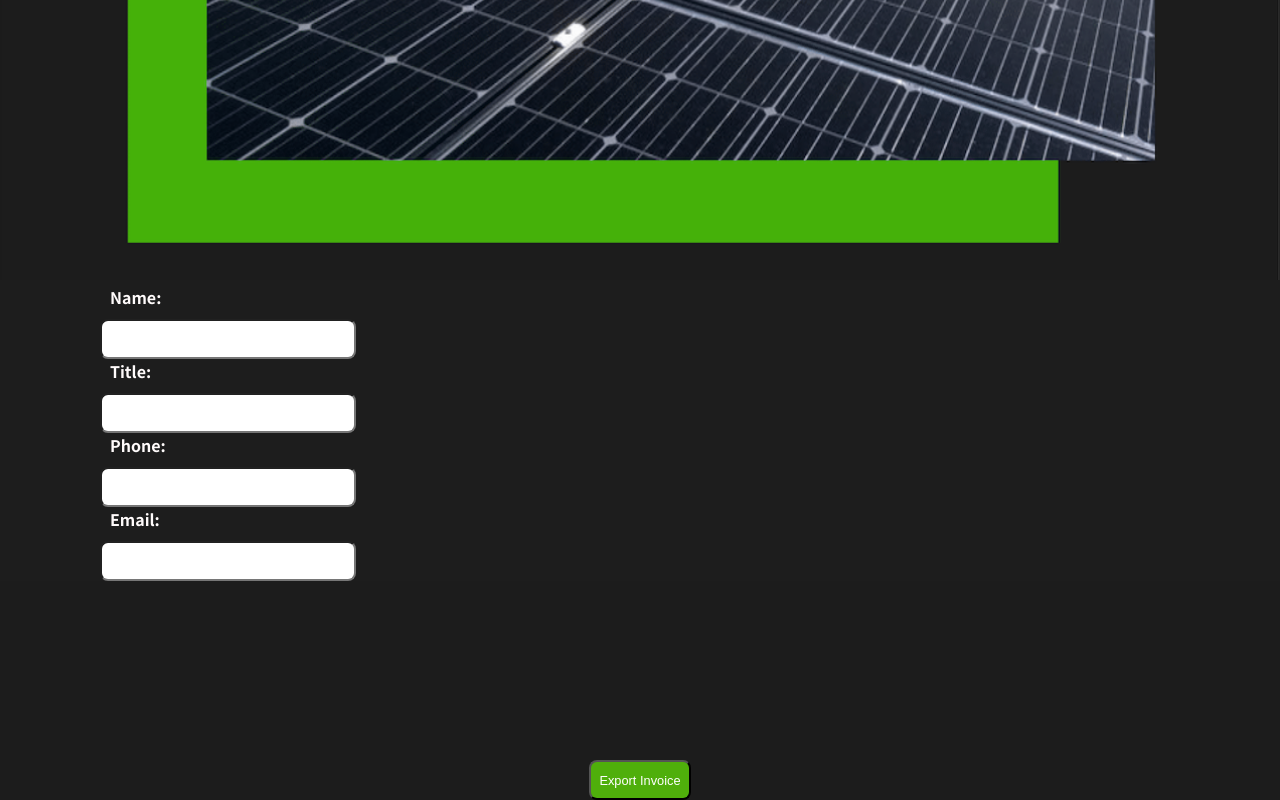
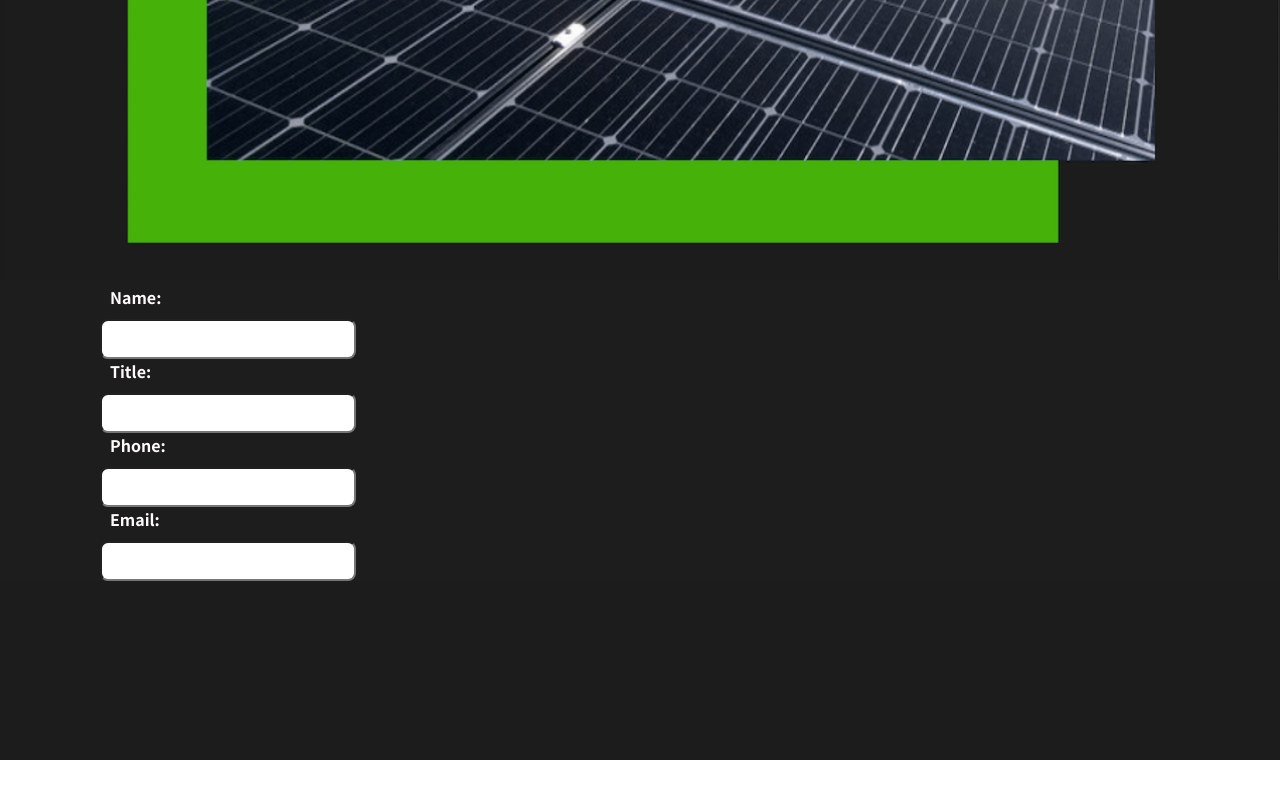
Before and after one commit to youblockio/salesapp-beta, a React (Create React App) app: page / in a window 1280 px wide. Shown: the part 8840-9640 px from the top of the page. After the commit the page ends 9600 px from the top, so only its background shows below. Built offline with nearby package versions, Linux system fonts and the light colour scheme.

Commit message:
conditional rendering

```diff
--- a/src/components/InvoicePage.js
+++ b/src/components/InvoicePage.js
@@ -456,11 +456,14 @@ const InvoicePage = () => {
         </div>
 
       </div>
-      <div className="button-div">
+      {
+        inverterImage[inverter] && solarPanelImage[panel] ? <div className="button-div">
         <button className="download-button" onClick={() => exportPdf()}>
           Export Invoice
         </button>
-      </div>
+      </div> : null
+      }
+
     </div>
   );
 };
```
Also changed, not shown: 1 other file (tests, documents, lock files or other folders).
